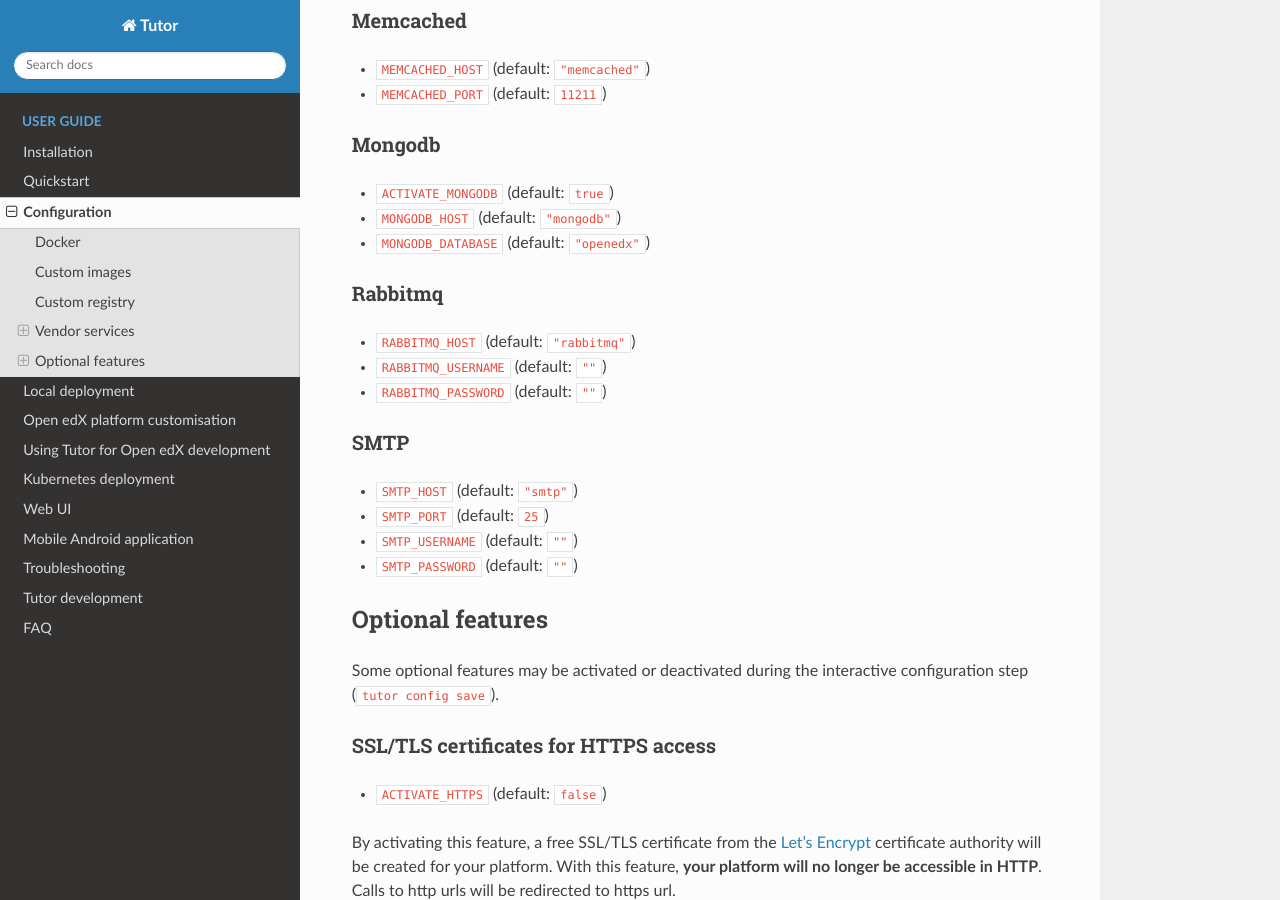
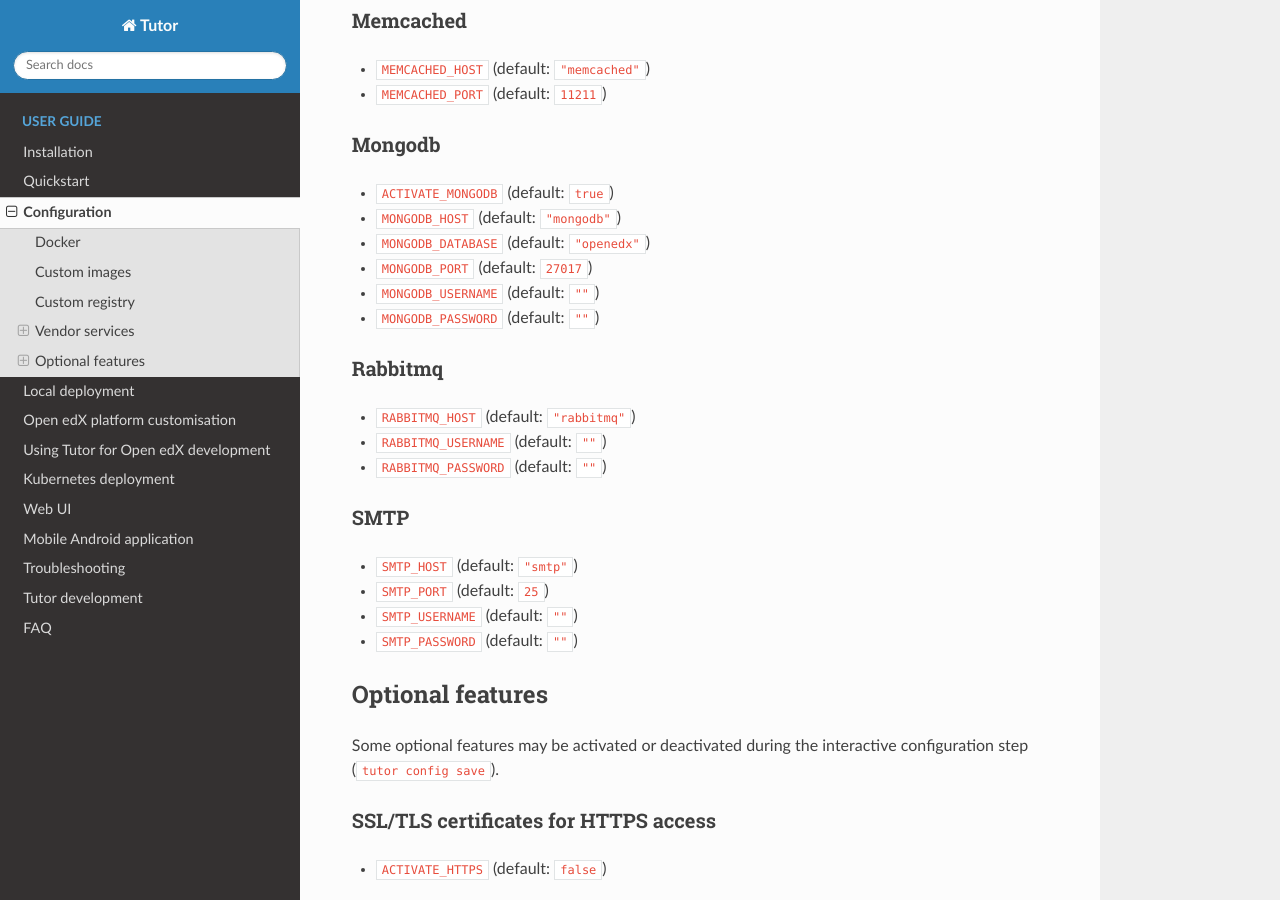
Before and after one commit to overhangio/tutor, a Sphinx documentation site: the page built from docs/configuration.rst, in a window 1280 px wide and 900 px high, scrolled down 2148 px. Built offline with Sphinx 7.4.7 and the Read the Docs theme 2.0.0, drawn with Linux system fonts in a browser that asks for light colours.

Commit message:
Configurable mongodb username/password/port

```diff
--- a/docs/configuration.rst
+++ b/docs/configuration.rst
@@ -87,6 +87,9 @@
 - ``ACTIVATE_MONGODB`` (default: ``true``)
 - ``MONGODB_HOST`` (default: ``"mongodb"``)
 - ``MONGODB_DATABASE`` (default: ``"openedx"``)
+- ``MONGODB_PORT`` (default: ``27017``)
+- ``MONGODB_USERNAME`` (default: ``""``)
+- ``MONGODB_PASSWORD`` (default: ``""``)
 
 Rabbitmq
 ~~~~~~~~
```
Also changed, not shown: CHANGELOG.md (+1 -1 lines), 5 other files.
